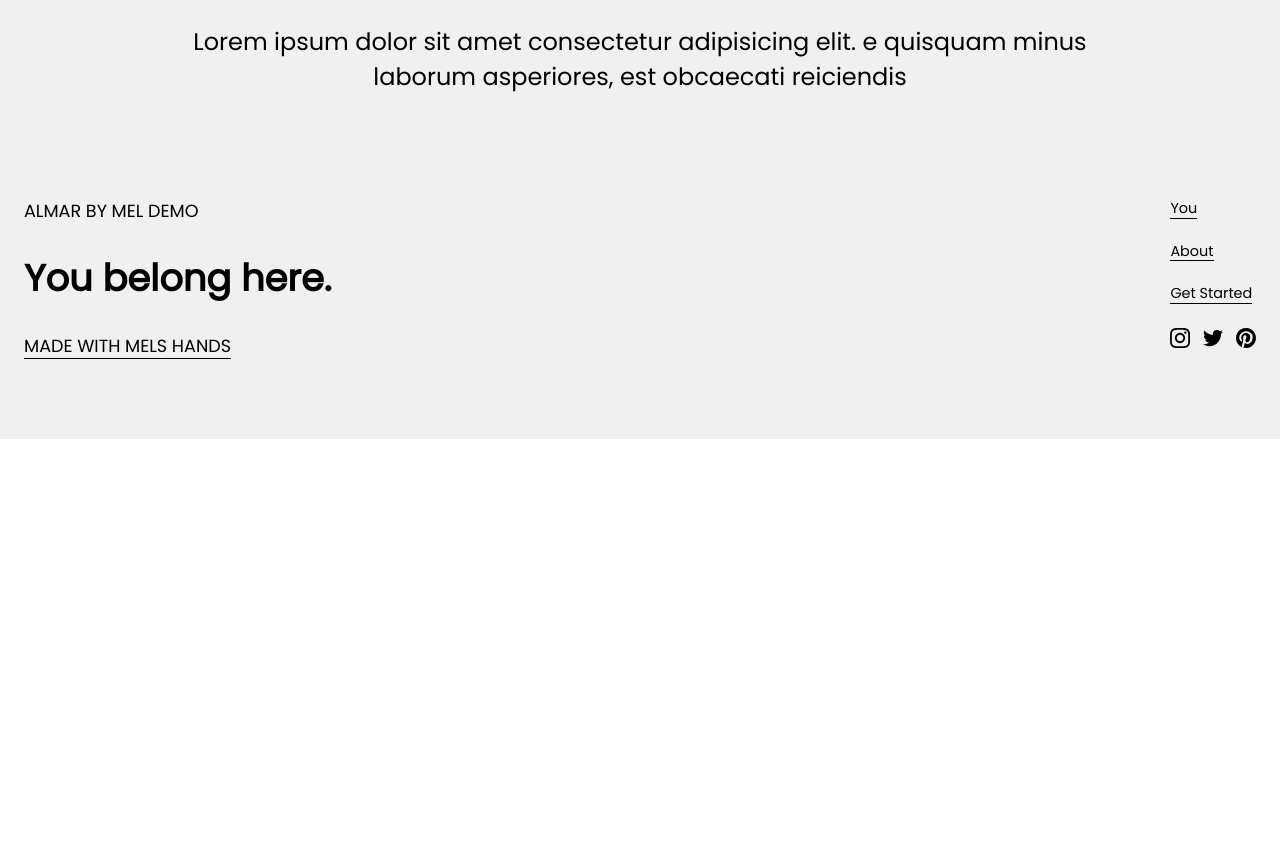
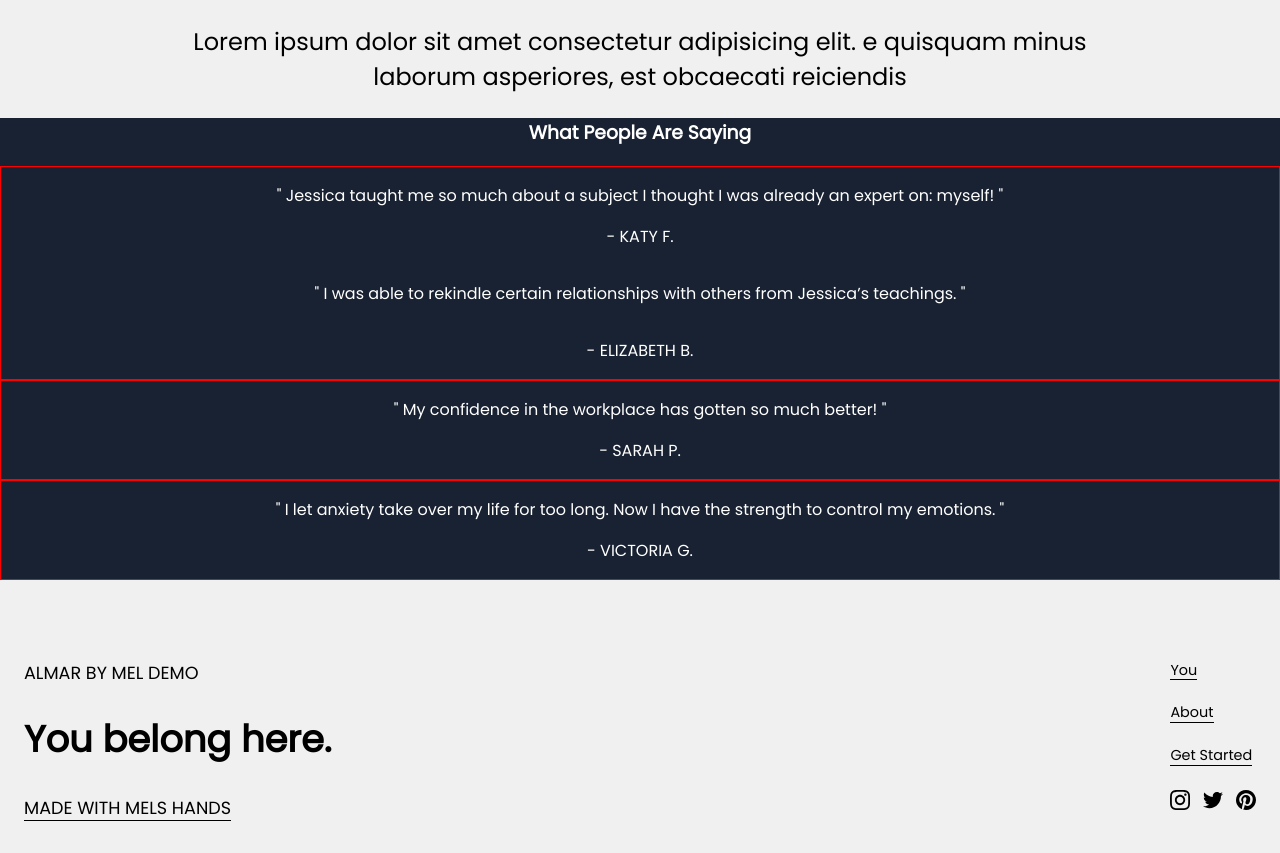
Before and after one commit to mrubalcaba/ProfessionalHealthTemplateReact, a React (Create React App) app in the folder healthbusinessapp/: page /About in a window 1280 px wide. Shown: the part 1124-1977 px from the top of the page. Before the commit the page ends 1563 px from the top, so only its background shows below. Built offline with nearby package versions, Linux system fonts and the light colour scheme.

Commit message:
working on about styling

```diff
--- a/healthbusinessapp/src/components/About.js
+++ b/healthbusinessapp/src/components/About.js
@@ -13,6 +13,31 @@ const About = () => {
                 <p>Lorem ipsum dolor sit amet consectetur adipisicing elit.
                     e quisquam minus laborum asperiores, est obcaecati reiciendis</p>
             </div>
+            <div className="about-people-container">
+                <h3>What People Are Saying</h3>
+                <div className="about-people">
+                    <p>" Jessica taught me so much about a subject
+                        I thought I was already an expert on: myself! "</p>
+                    <p>- KATY F.</p>
+                    <p className="test">" I was able to rekindle certain relationships
+                        with others from Jessica’s teachings. "</p>
+                    <p>- ELIZABETH B.</p>
+                </div>
+                {/* <div className="about-people people-quote">
+                    <p>" I was able to rekindle certain relationships
+                        with others from Jessica’s teachings. "</p>
+                    <p>- ELIZABETH B.</p>
+                </div> */}
+                <div className="about-people">
+                    <p>" My confidence in the workplace has gotten so much better! "</p>
+                    <p>- SARAH P.</p>
+                </div>
+                <div className="about-people">
+                    <p>" I let anxiety take over my life for too long. Now I have
+                        the strength to control my emotions. "</p>
+                    <p>- VICTORIA G.</p>
+                </div>
+            </div>
             <Footer/>
         </div>
     )
--- a/healthbusinessapp/src/css/main.scss
+++ b/healthbusinessapp/src/css/main.scss
@@ -1015,3 +1015,26 @@ nav.desktop-nav{
         text-align: center;
     }
 }
+
+.about-people-container{
+    background-color: rgb(25,34,50);
+    color: white;
+    text-align: center;
+
+    .about-people{
+        border: 1px solid red;
+    }
+
+    // .about-people > p{
+    //     width: 50%;
+    //     // border: 1px solid red;
+    // }
+
+    .about-people > .test{
+        display: inline-block;
+    }
+
+    .people-quote > p{
+        display: inline-block;
+    }
+}
```
